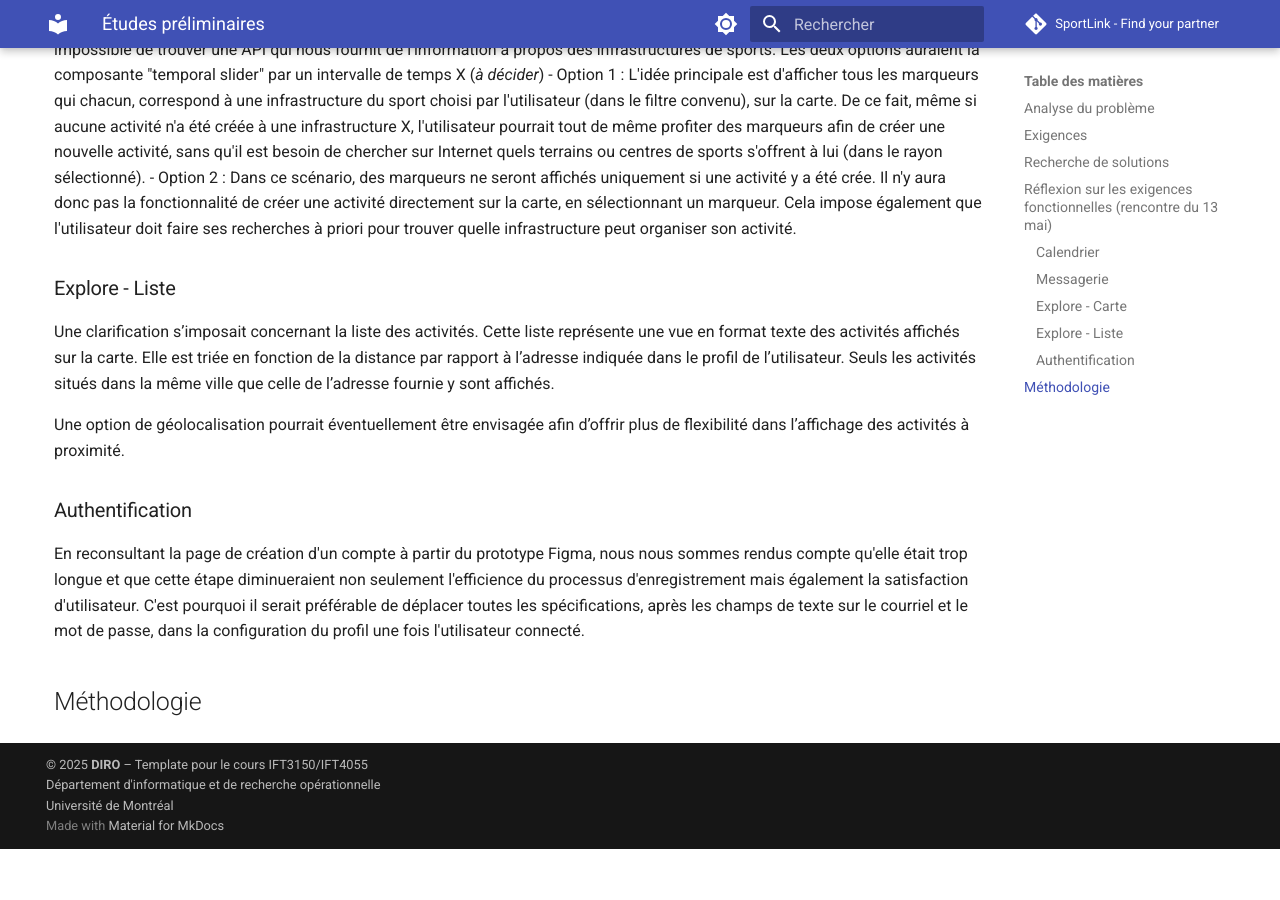
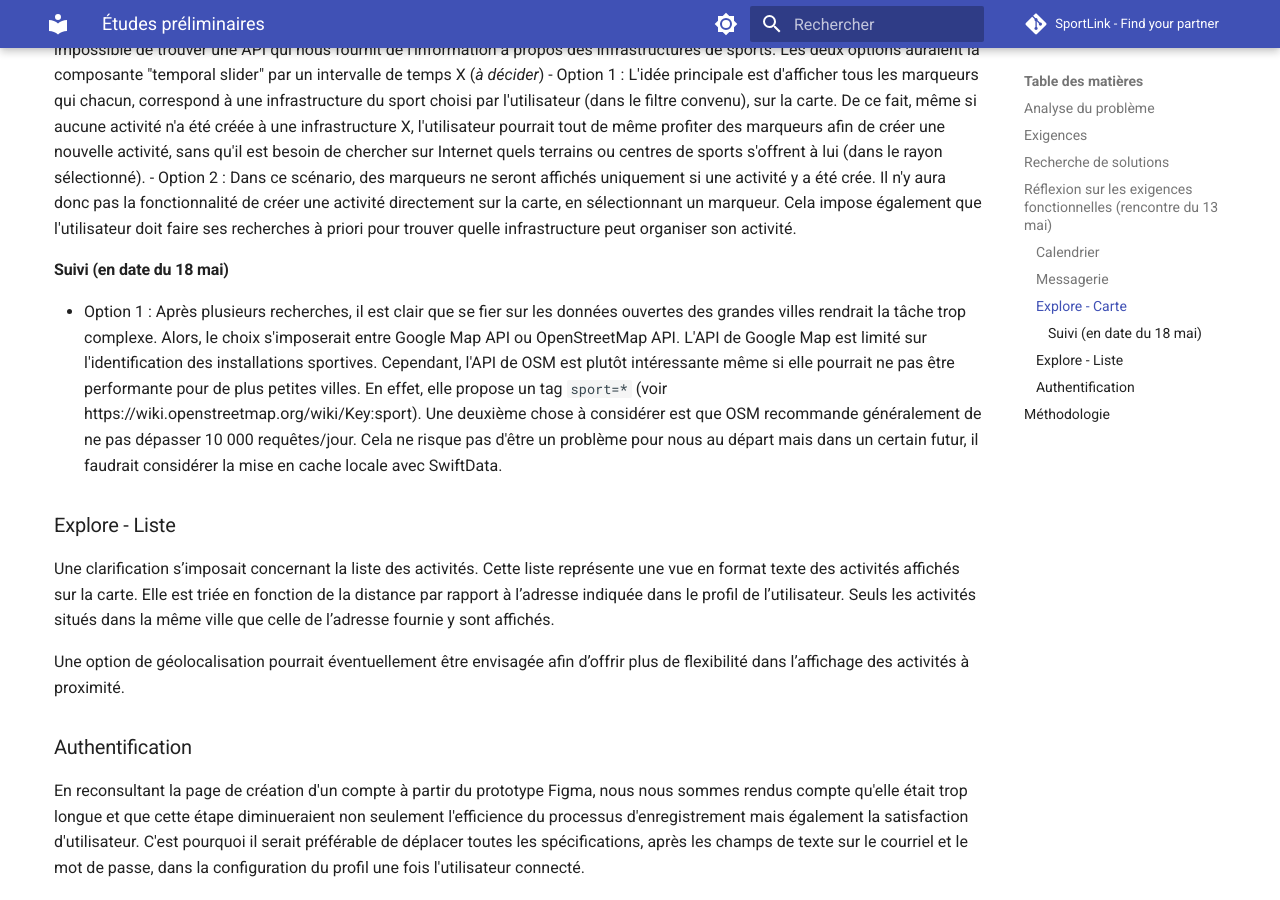
Before and after one commit to mrquaternion/SportLink, an MkDocs documentation site: the page built from docs/analysis.md, in a window 1280 px wide and 900 px high, scrolled down 2003 px. Built offline with MkDocs 1.6.1 and Material for MkDocs 9.7.7, drawn with Linux system fonts in a browser that asks for light colours; comment, search, counter and statistics services are not loaded; before the commit the page ends 2852 px from its top, so only the background shows below that.

Commit message:
Analysis updated

```diff
--- a/docs/analysis.md
+++ b/docs/analysis.md
@@ -48,6 +48,9 @@ Deux options concernant l'implémentation de la carte s'ouvre à nous. En fait,
 - Option 1 : L'idée principale est d'afficher tous les marqueurs qui chacun, correspond à une infrastructure du sport choisi par l'utilisateur (dans le filtre convenu), sur la carte. De ce fait, même si aucune activité n'a été créée à une infrastructure X, l'utilisateur pourrait tout de même profiter des marqueurs afin de créer une nouvelle activité, sans qu'il est besoin de chercher sur Internet quels terrains ou centres de sports s'offrent à lui (dans le rayon sélectionné).
 - Option 2 : Dans ce scénario, des marqueurs ne seront affichés uniquement si une activité y a été crée. Il n'y aura donc pas la fonctionnalité de créer une activité directement sur la carte, en sélectionnant un marqueur. Cela impose également que l'utilisateur doit faire ses recherches à priori pour trouver quelle infrastructure peut organiser son activité.
 
+#### Suivi (en date du 18 mai)
+- Option 1 : Après plusieurs recherches, il est clair que se fier sur les données ouvertes des grandes villes rendrait la tâche trop complexe. Alors, le choix s'imposerait entre Google Map API ou OpenStreetMap API. L'API de Google Map est limité sur l'identification des installations sportives. Cependant, l'API de OSM est plutôt intéressante même si elle pourrait ne pas être performante pour de plus petites villes. En effet, elle propose un tag `sport=*` (voir https://wiki.openstreetmap.org/wiki/Key:sport). Une deuxième chose à considérer est que OSM recommande généralement de ne pas dépasser 10 000 requêtes/jour. Cela ne risque pas d'être un problème pour nous au départ mais dans un certain futur, il faudrait considérer la mise en cache locale avec SwiftData.
+
 ### Explore - Liste
 Une clarification s’imposait concernant la liste des activités. Cette liste représente une vue en format texte des activités affichés sur la carte. Elle est triée en fonction de la distance par rapport à l’adresse indiquée dans le profil de l’utilisateur. Seuls les activités situés dans la même ville que celle de l’adresse fournie y sont affichés.
 
```
